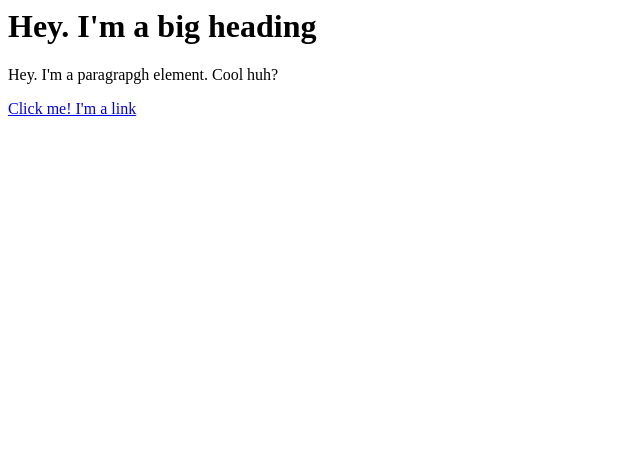
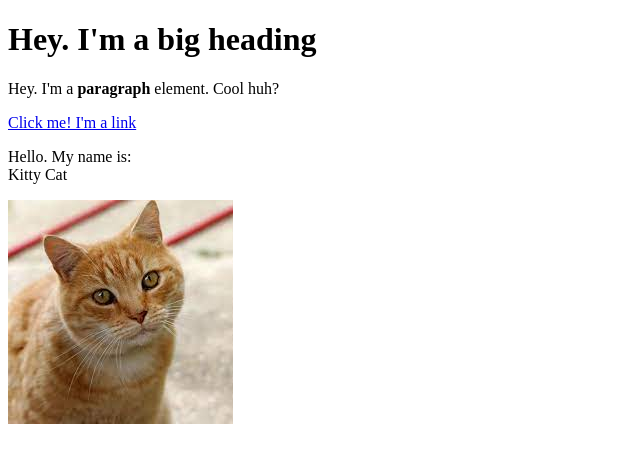
Before and after one commit to aarramadhan/Cartoon-hero, a plain HTML site: page test.html in a window 1280 px wide. Shown: the whole page, without its empty margins (0-640 px from the left). Drawn offline with Linux system fonts and the light colour scheme.

Commit message:
added a cat image and a few more element

```diff
--- a/test.html
+++ b/test.html
@@ -1,3 +1,13 @@
-<h1>Hey. I'm a big heading</h1>
-<p>Hey. I'm a paragrapgh element. Cool huh?</p>
-<a href="https://google.com" target="_blank" title="Let's go to google">Click me! I'm a link</a>
+<!DOCTYPE html>
+<html>
+<head>
+    <title>Test Page</title>
+</head>
+<body>
+    <h1>Hey. I'm a big heading</h1>
+    <p>Hey. I'm a <b>paragraph</b> element. Cool huh?</p>
+    <a href="https://google.com" target="_blank" title="Let's go to google">Click me! I'm a link</a>
+    <p>Hello. My name is:<br> Kitty Cat </p>
+    <img src="img/Cat.jpg">
+</body>
+</html>
```
Also changed, not shown: img/cat.jpg (added).
